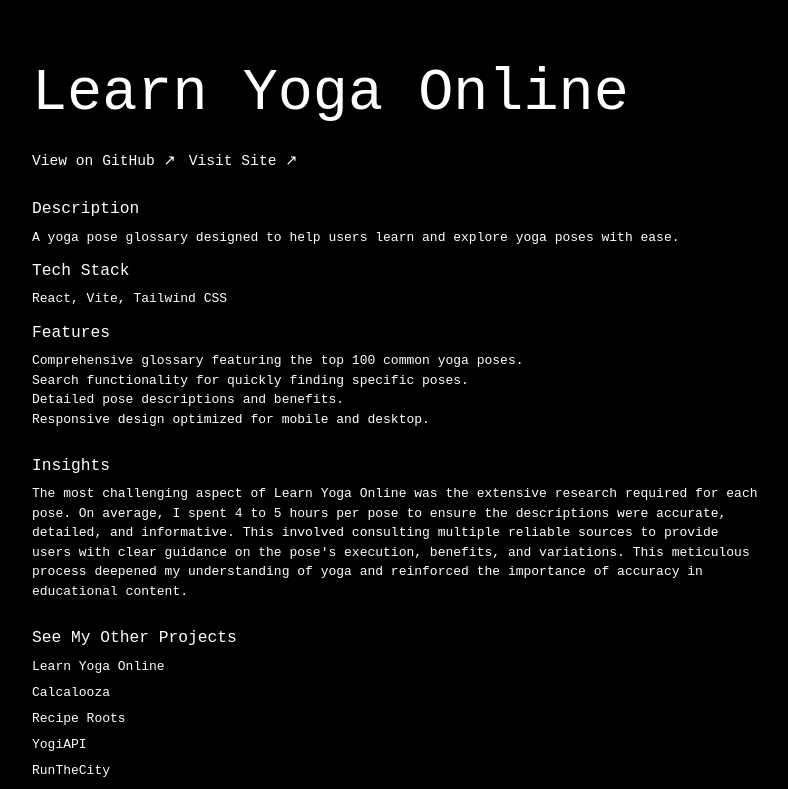
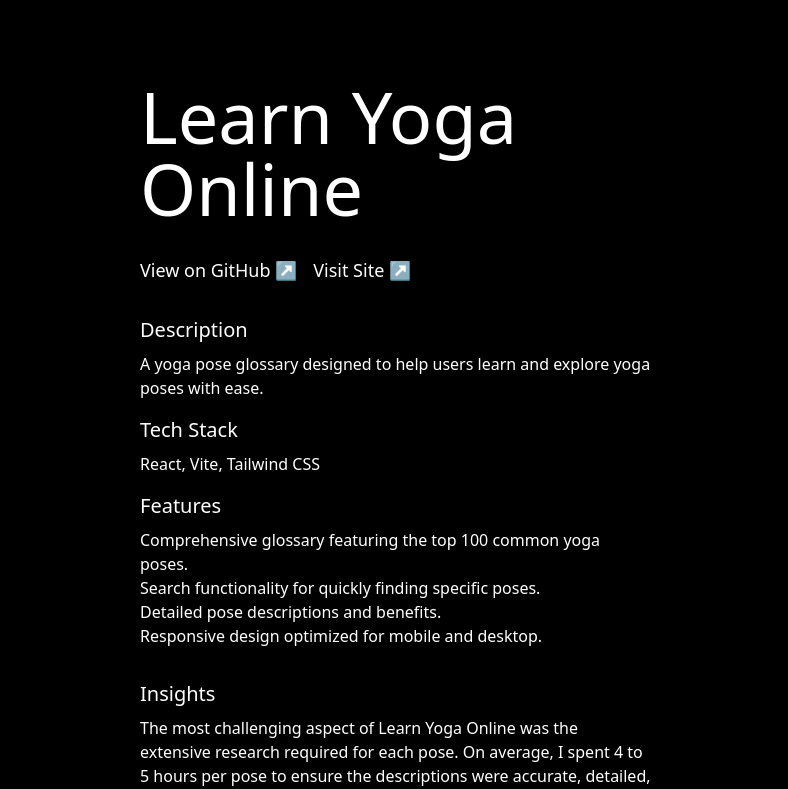
Before and after one commit to samanthacabrera/portfolio, a React (Vite) app: page /projects/1 in a window 1280 px wide. Shown: the top 789 px of the page, without its empty margins (244-1032 px from the left). Built offline with nearby package versions, Linux system fonts and the light colour scheme.

Commit message:
exclude current project from 'See My Other Projects' list, update font

```diff
--- a/src/pages/projectpage/ProjectPage.jsx
+++ b/src/pages/projectpage/ProjectPage.jsx
@@ -20,7 +20,7 @@ const ProjectPage = () => {
     return (
         <div className="flex flex-col items-center min-h-screen p-12 sm:text-left">
 
-            <header className="w-full max-w-4xl mt-8 space-y-8">
+            <header className="w-full max-w-lg mt-8 space-y-8">
                 <h1 className="text-5xl lg:text-7xl">{project.title || "Untitled Project"}</h1>
                 <div className="flex space-x-4 text-lg">
                     {project.github && (
@@ -57,7 +57,7 @@ const ProjectPage = () => {
                 </div>
             </header>
 
-            <main className="w-full max-w-4xl">
+            <main className="w-full max-w-lg">
                 {/* Overview Section */}
                 <section className="my-8 space-y-4">
                     <div className="">
@@ -107,7 +107,9 @@ const ProjectPage = () => {
                     <h3 className="text-xl mb-2">See My Other Projects</h3>
                     <div className="">
                         <ul className="grid gap-2">
-                            {projects.map((proj) => (
+                            {projects
+                                .filter((proj) => proj.id !== project.id)
+                                .map((proj) => (
                                 <li key={proj.id}>
                                     <Link
                                         to={`/projects/${proj.id}`}
--- a/src/styles/app.css
+++ b/src/styles/app.css
@@ -6,7 +6,7 @@ body,
 html {
   margin: 0;
   padding: 0;
-  font-family: monospace;
+  /* font-family: monospace; */
   scroll-behavior: smooth;
   -webkit-font-smoothing: antialiased;
   -moz-osx-font-smoothing: grayscale;
```
